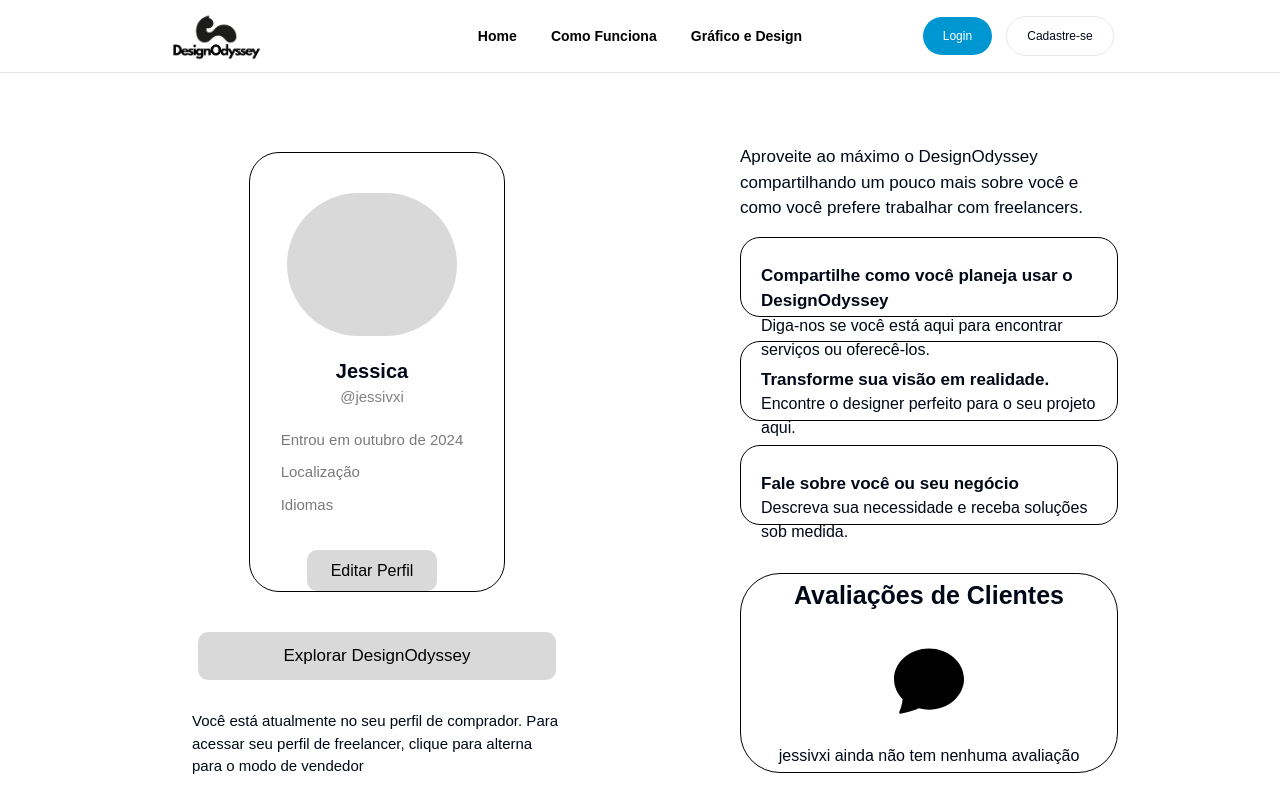
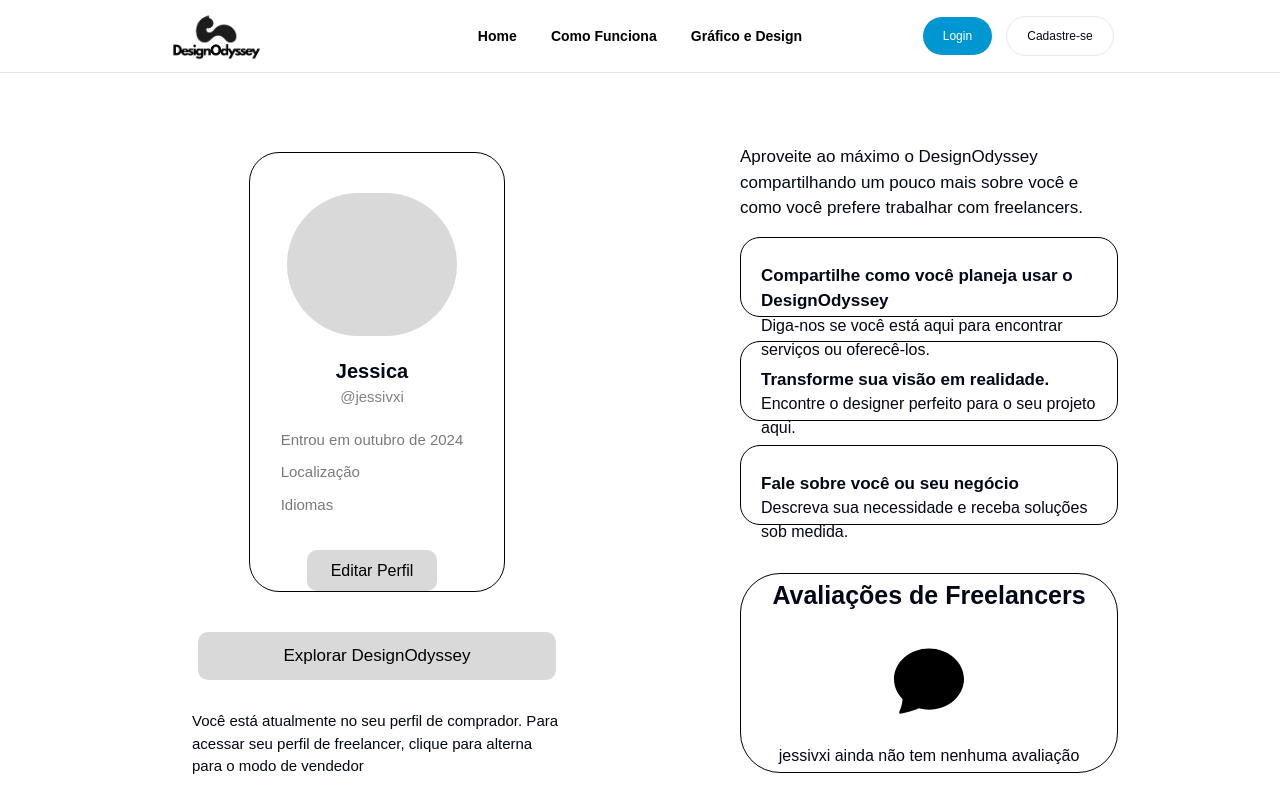
Before and after one commit to jessivxi/projeto-designodyssey, a Next.js app: page /profile in a window 1280 px wide. Shown: the top 800 px of the page. Built offline with nearby package versions, Linux system fonts and the light colour scheme.

Commit message:
arrumando novamente

```diff
--- a/src/app/profile/page.tsx
+++ b/src/app/profile/page.tsx
@@ -51,7 +51,7 @@ function Profile() {
                         <p className={styles.profile_rigth_column_box_one_text}>Descreva sua necessidade e receba soluções sob medida.</p>
                     </div>
                     <div className={styles.profile_right_column_evaluation}>
-                        <h1 className={styles.profile_rigth_column_evaluation_title}>Avaliações de Clientes</h1>
+                        <h1 className={styles.profile_rigth_column_evaluation_title}>Avaliações de Freelancers</h1>
                         <Image src={chat} height={70} width={70} alt="ícone-tela" />
                         <p className={styles.profile_right_column_evaluation_text}>jessivxi ainda não tem nenhuma avaliação</p>
                     </div>
```
